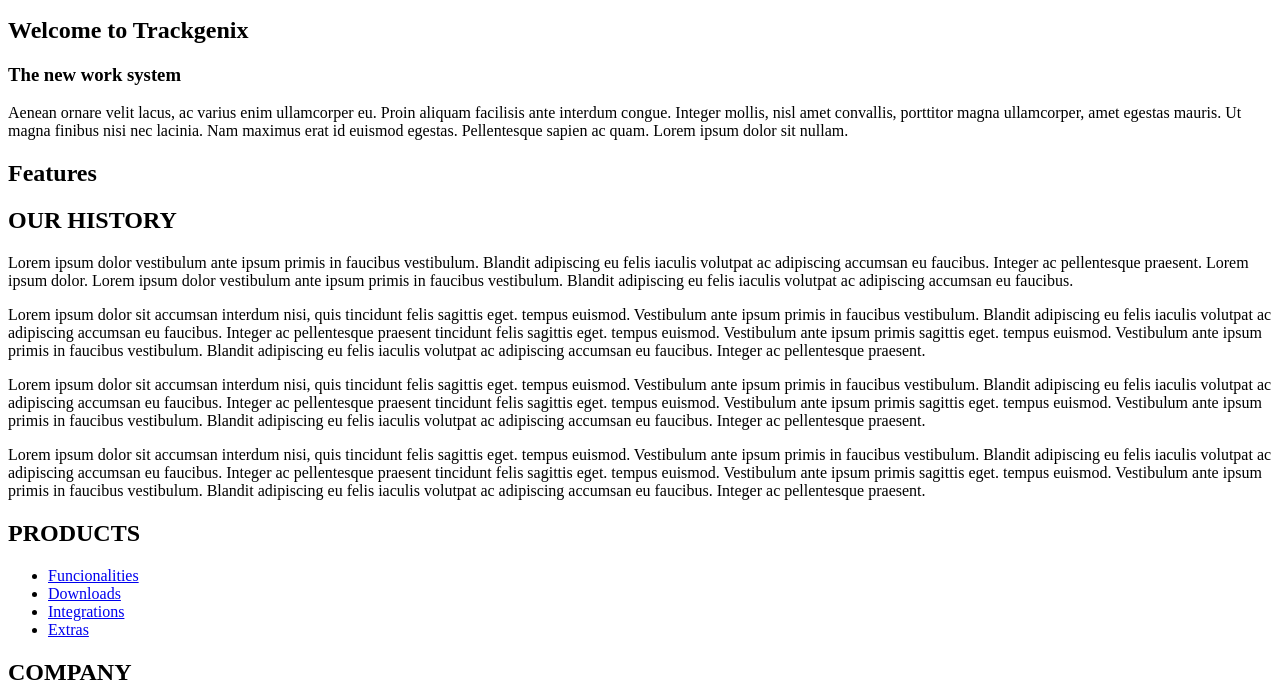
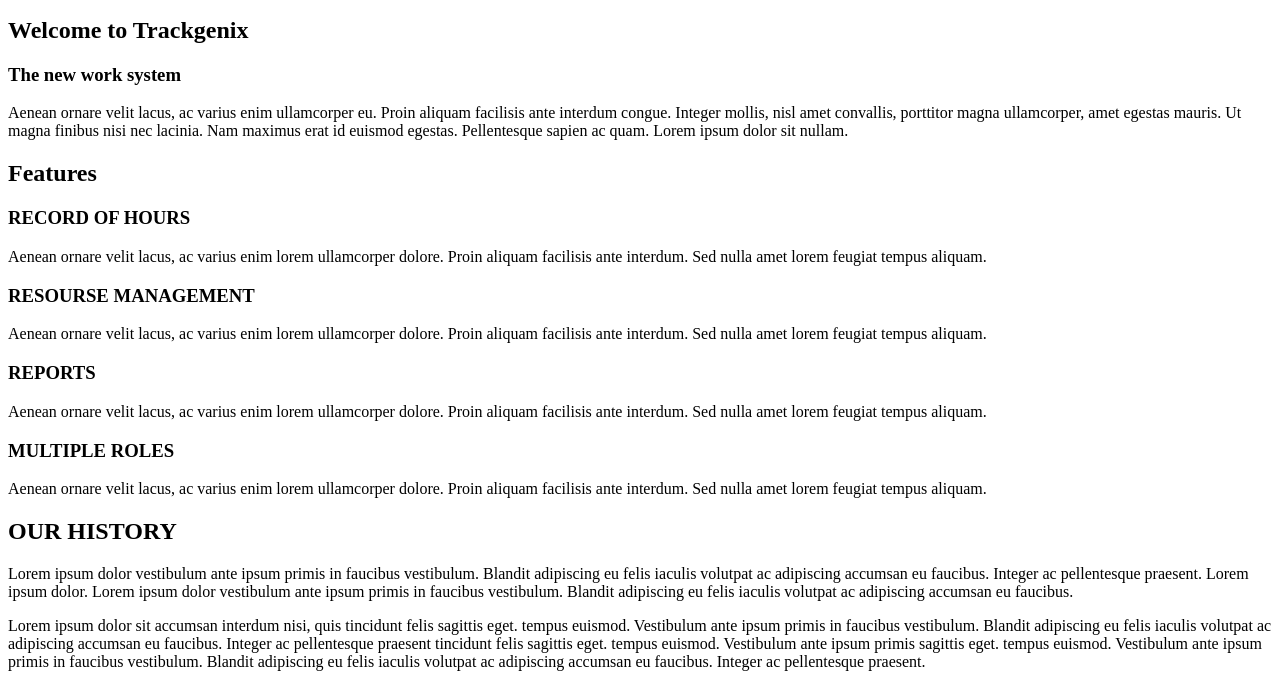
Before and after one commit to NancyCima/BaSP-M2022-Etapa-1, a plain HTML site: page Semana-01/index.html in a window 1280 px wide. Shown: the part 101-785 px from the top of the page. Drawn offline with Linux system fonts and the light colour scheme.

Commit message:
Added the content to the section features

```diff
--- a/Semana-01/index.html
+++ b/Semana-01/index.html
@@ -40,16 +40,32 @@
                 Features
             </h2>
             <div>
-                <h2></h2>
+                <h3>RECORD OF HOURS</h3>
+                <p>
+                    Aenean ornare velit lacus, ac varius enim lorem ullamcorper dolore.
+                    Proin aliquam facilisis ante interdum. Sed nulla amet lorem feugiat tempus aliquam.
+                </p>
             </div>
             <div>
-                <h2></h2>
+                <h3>RESOURSE MANAGEMENT</h3>
+                <p>
+                    Aenean ornare velit lacus, ac varius enim lorem ullamcorper dolore.
+                    Proin aliquam facilisis ante interdum. Sed nulla amet lorem feugiat tempus aliquam.
+                </p>
             </div>
             <div>
-                <h2></h2>
+                <h3>REPORTS</h3>
+                <p>
+                    Aenean ornare velit lacus, ac varius enim lorem ullamcorper dolore.
+                    Proin aliquam facilisis ante interdum. Sed nulla amet lorem feugiat tempus aliquam.
+                </p>
             </div>
             <div>
-                <h2></h2>
+                <h3>MULTIPLE ROLES</h3>
+                <p>
+                    Aenean ornare velit lacus, ac varius enim lorem ullamcorper dolore.
+                    Proin aliquam facilisis ante interdum. Sed nulla amet lorem feugiat tempus aliquam.
+                </p>
             </div>
         </section>
         <section>
@@ -110,8 +126,8 @@
             <div>
                 <h2>COMPANY</h2>
                 <ul>
-                    <li><a href="#">About us</a></li></Li>
-                    <li><a href="#">Clients</a></li></li>
+                    <li><a href="#">About us</a></li>
+                    <li><a href="#">Clients</a></li>
                     <li><a href="#">Resources</a></li>
                     <li><a href="#">Blog</a></li>
                 </ul>
```
